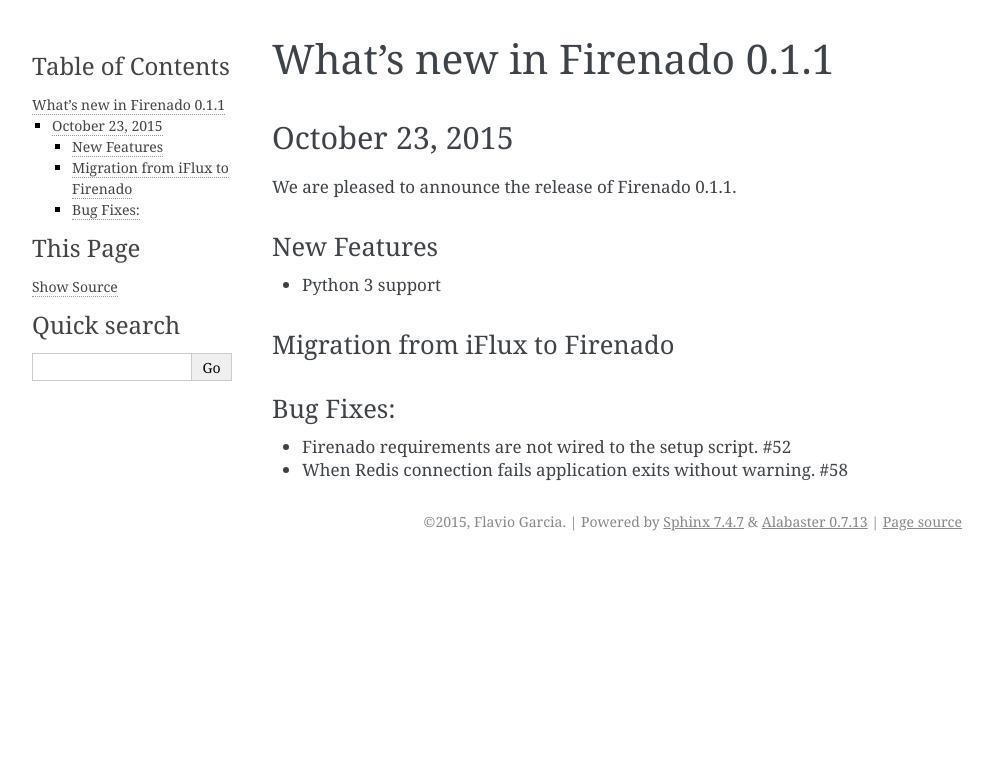
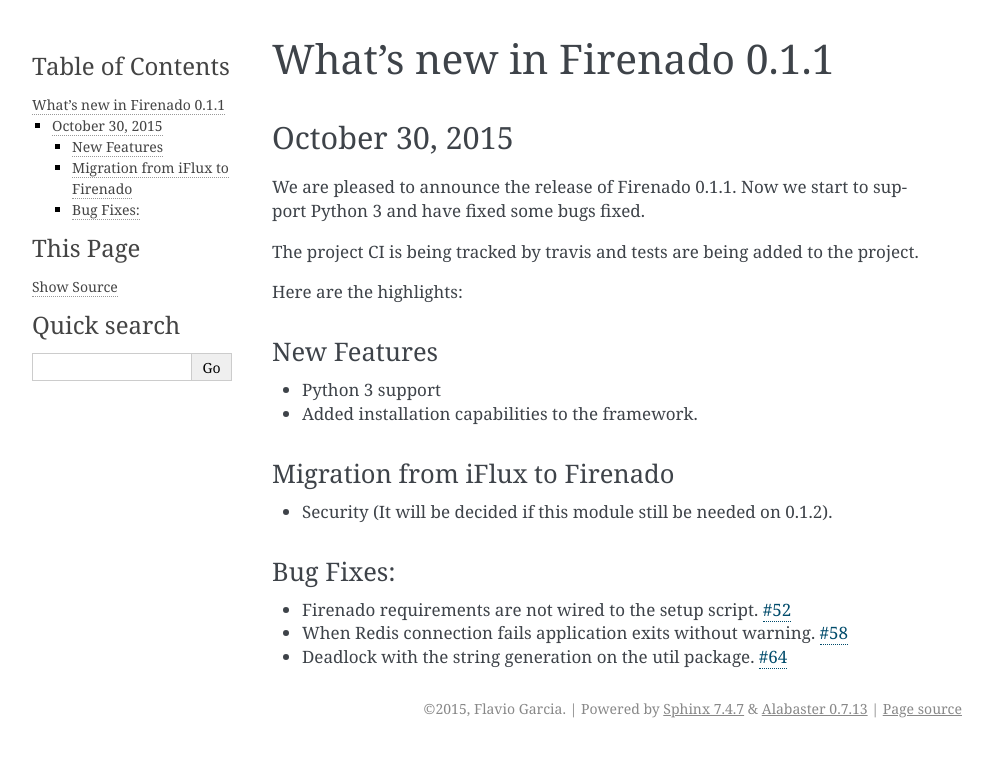
Before and after one commit to candango/firenado, a Sphinx documentation site: the page built from docs/releases/v0.1.1.rst, in a window 1280 px wide. Shown: the top 757 px of the page, without its empty margins (148-1141 px from the left). Built offline with Sphinx 7.4.7, drawn with Linux system fonts in a browser that asks for light colours.

Commit message:
Updated the file with the description and updated highlights.

```diff
--- a/docs/releases/v0.1.1.rst
+++ b/docs/releases/v0.1.1.rst
@@ -1,22 +1,32 @@
 What's new in Firenado 0.1.1
 ============================
 
-October 23, 2015
+October 30, 2015
 -------------
 
-We are pleased to announce the release of Firenado 0.1.1.
+We are pleased to announce the release of Firenado 0.1.1. Now we start to
+support Python 3 and have fixed some bugs fixed.
+
+The project CI is being tracked by travis and tests are being added to the
+project.
+
+Here are the highlights:
 
 New Features
 ~~~~~~~~~~~~
 
 * Python 3 support
+* Added installation capabilities to the framework.
 
 
 Migration from iFlux to Firenado
 ~~~~~~~~~~~~~~~~~~~~~~~~~~~~~~~~
 
+* Security (It will be decided if this module still be needed on 0.1.2).
+
 Bug Fixes:
 ~~~~~~~~~~~~~~~~~~
 
-* Firenado requirements are not wired to the setup script. #52
-* When Redis connection fails application exits without warning. #58
+* Firenado requirements are not wired to the setup script. `#52 <https://github.com/candango/firenado/issues/52>`_
+* When Redis connection fails application exits without warning. `#58 <https://github.com/candango/firenado/issues/58>`_
+* Deadlock with the string generation on the util package. `#64 <https://github.com/candango/firenado/issues/64>`_
```
